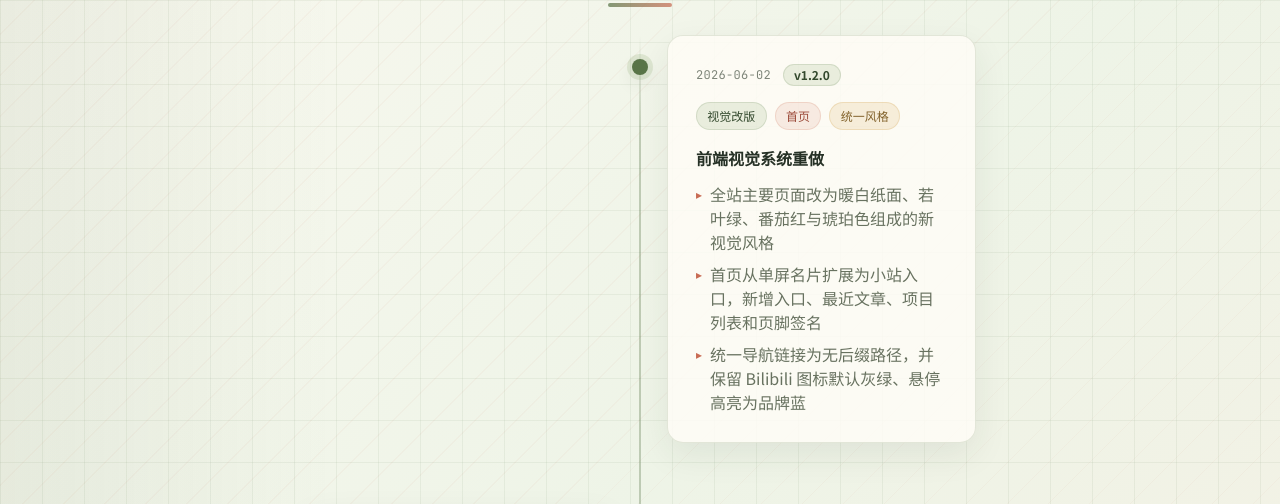
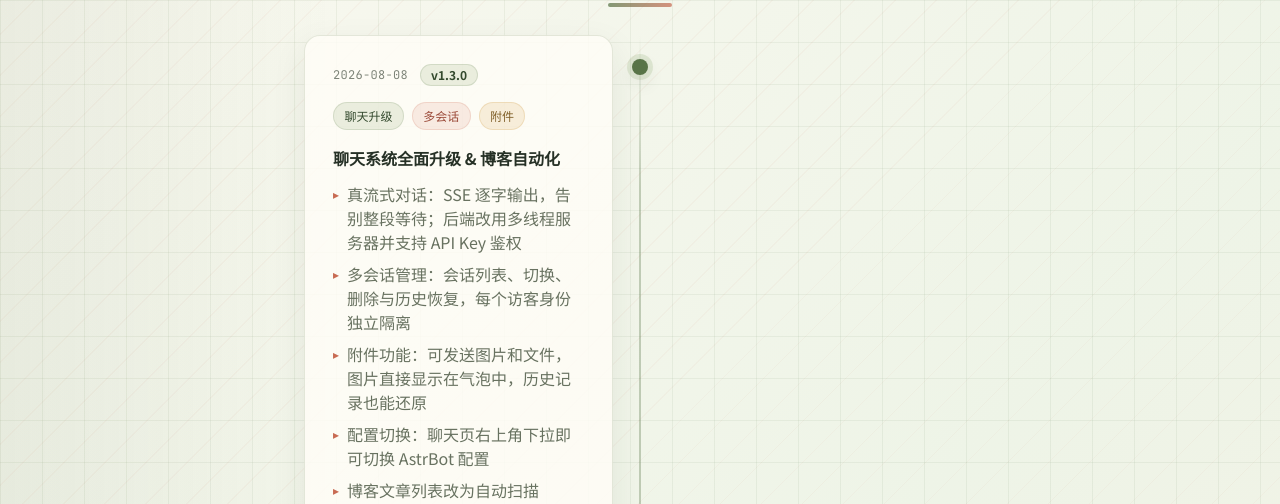
Before and after one commit to awaw-a/aw4w.cn, a plain HTML site: page changelog.html in a window 1280 px wide. Shown: the part 293-797 px from the top of the page. Drawn offline with nearby package versions, Linux system fonts and the light colour scheme.

Commit message:
更新日志：v1.3.0 聊天系统升级与博客自动化

```diff
--- a/changelog.html
+++ b/changelog.html
@@ -290,6 +290,52 @@
       <div class="timeline-line hidden md:block left-1/2 -translate-x-px"></div>
       <div class="timeline-line md:hidden left-4"></div>
 
+      <!-- ====== 更新卡片: v1.3.0 ====== -->
+      <div class="relative mb-10 md:mb-16 fade-in-up">
+        <div class="timeline-dot hidden md:block left-1/2 -translate-x-1/2 top-6"></div>
+        <div class="timeline-dot md:hidden left-1 top-6"></div>
+
+        <div class="md:w-[46%] md:mr-[54%] md:ml-auto ml-10 md:ml-0">
+          <div class="log-card rounded-2xl p-5 md:p-7">
+
+            <div class="flex items-center gap-3 mb-4">
+              <span class="date-text text-xs tracking-wide">2026-08-08</span>
+              <span class="version-pill text-xs font-bold px-2.5 py-0.5 rounded-full">v1.3.0</span>
+            </div>
+
+            <div class="flex flex-wrap gap-2 mb-4">
+              <span class="tag tag-leaf">聊天升级</span>
+              <span class="tag tag-tomato">多会话</span>
+              <span class="tag tag-amber">附件</span>
+            </div>
+
+            <h3 class="log-title text-sm md:text-base font-bold mb-3">聊天系统全面升级 &amp; 博客自动化</h3>
+            <ul class="log-list space-y-2 text-sm md:text-base leading-relaxed">
+              <li class="flex items-start gap-2">
+                <span class="list-arrow mt-1 text-xs">▸</span>
+                <span>真流式对话：SSE 逐字输出，告别整段等待；后端改用多线程服务器并支持 API Key 鉴权</span>
+              </li>
+              <li class="flex items-start gap-2">
+                <span class="list-arrow mt-1 text-xs">▸</span>
+                <span>多会话管理：会话列表、切换、删除与历史恢复，每个访客身份独立隔离</span>
+              </li>
+              <li class="flex items-start gap-2">
+                <span class="list-arrow mt-1 text-xs">▸</span>
+                <span>附件功能：可发送图片和文件，图片直接显示在气泡中，历史记录也能还原</span>
+              </li>
+              <li class="flex items-start gap-2">
+                <span class="list-arrow mt-1 text-xs">▸</span>
+                <span>配置切换：聊天页右上角下拉即可切换 AstrBot 配置</span>
+              </li>
+              <li class="flex items-start gap-2">
+                <span class="list-arrow mt-1 text-xs">▸</span>
+                <span>博客文章列表改为自动扫描 <code class="inline-code px-1.5 py-0.5 rounded text-xs">posts/</code> 目录生成，新文章无需手动登记</span>
+              </li>
+            </ul>
+          </div>
+        </div>
+      </div>
+
       <!-- ====== 更新卡片: v1.2.0 ====== -->
       <div class="relative mb-10 md:mb-16 fade-in-up">
         <div class="timeline-dot hidden md:block left-1/2 -translate-x-1/2 top-6"></div>
```
